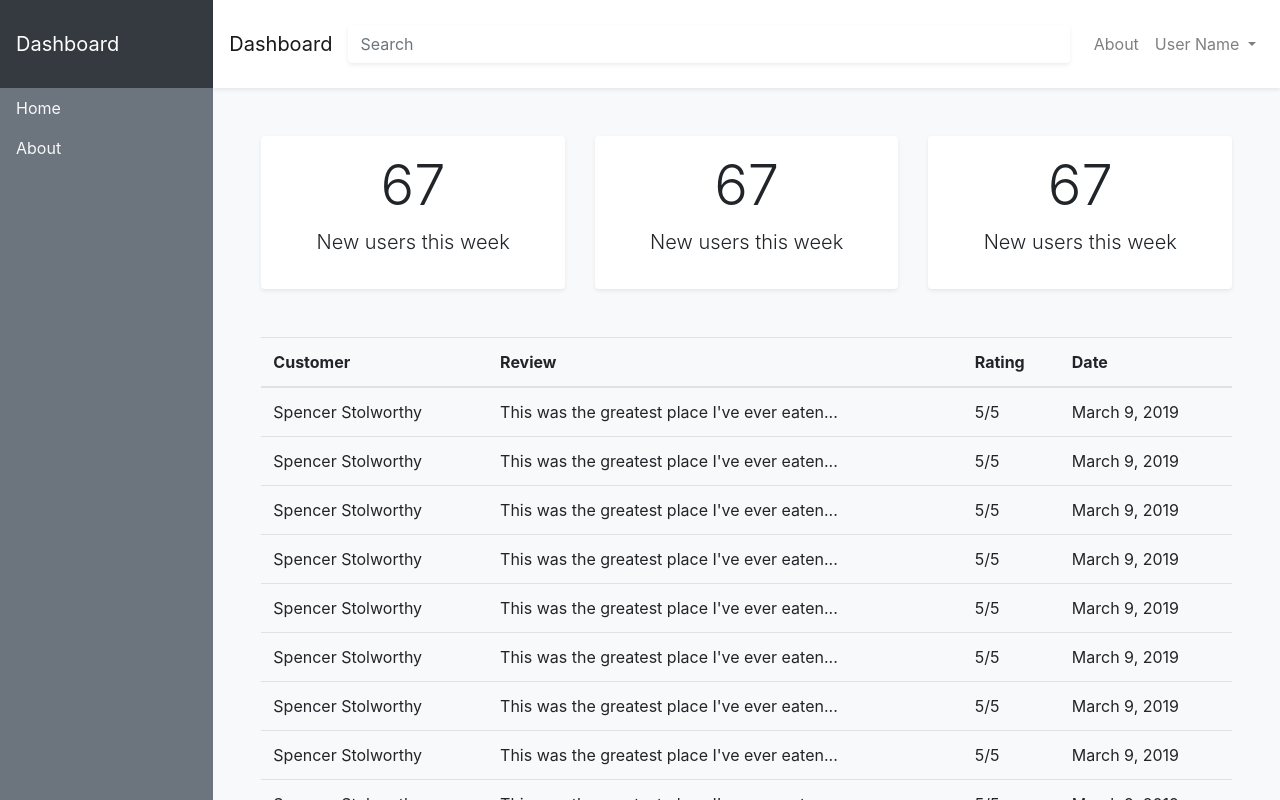
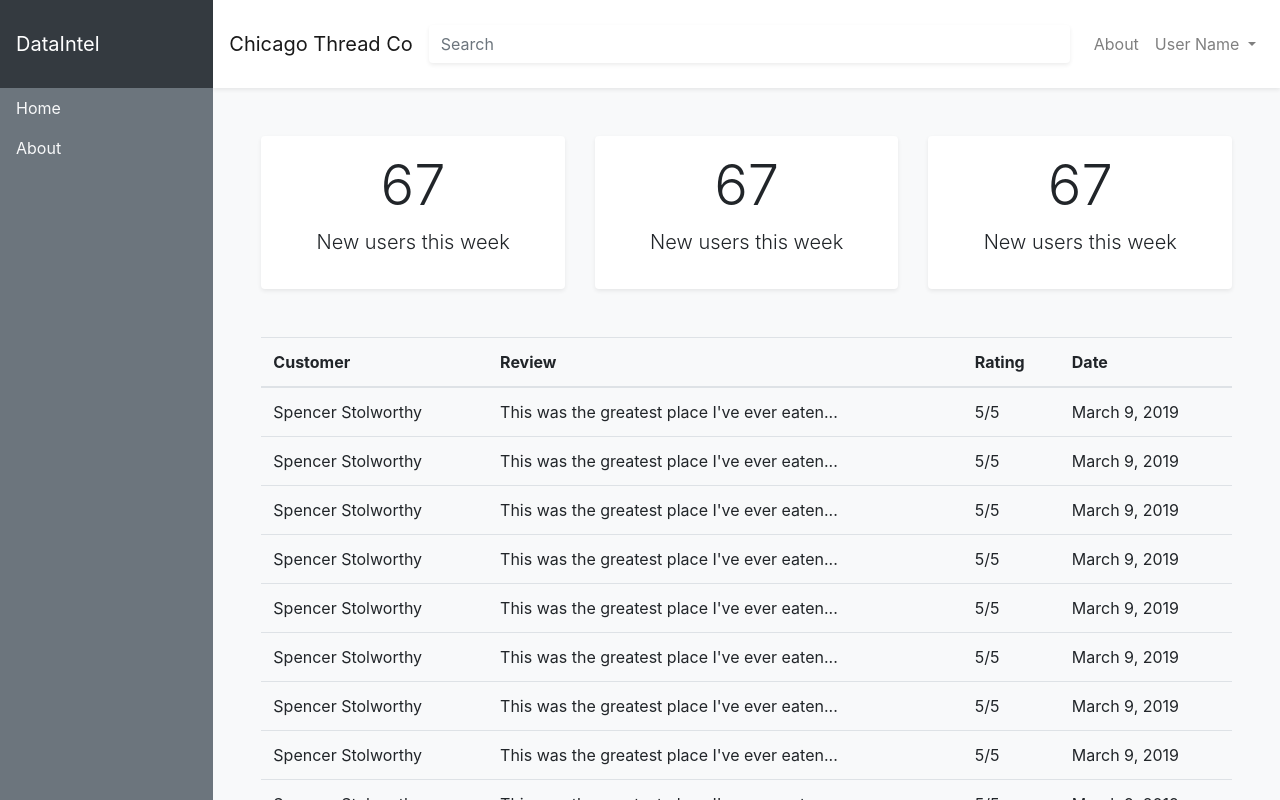
Before and after one commit to prescience-labs/dashboard, a Vue app: page / in a window 1280 px wide. Shown: the top 800 px of the page. Built offline with nearby package versions, Linux system fonts and the light colour scheme.

Commit message:
change naming

```diff
--- a/src/App.vue
+++ b/src/App.vue
@@ -3,7 +3,7 @@
     <div class="row no-gutters vh-100">
       <div class="col-2 bg-secondary text-light">
         <nav id="nav" class="navbar navbar-expand navbar-dark bg-dark py-4">
-          <router-link to="/" class="navbar-brand">Dashboard</router-link>
+          <router-link to="/" class="navbar-brand">DataIntel</router-link>
         </nav>
         <ul class="nav flex-column">
           <li class="nav-item">
@@ -16,7 +16,7 @@
       </div>
       <div class="col bg-light d-flex flex-column">
         <nav id="nav" class="navbar navbar-expand navbar-light bg-white d-flex shadow-sm py-4">
-          <router-link to="/" class="navbar-brand">Dashboard</router-link>
+          <router-link to="/" class="navbar-brand">Chicago Thread Co</router-link>
           <form class="form-inline mr-auto flex-fill d-flex">
               <input class="form-control mr-sm-3 flex-fill shadow-sm border-0" type="search" placeholder="Search" aria-label="Search">
           </form>
```
